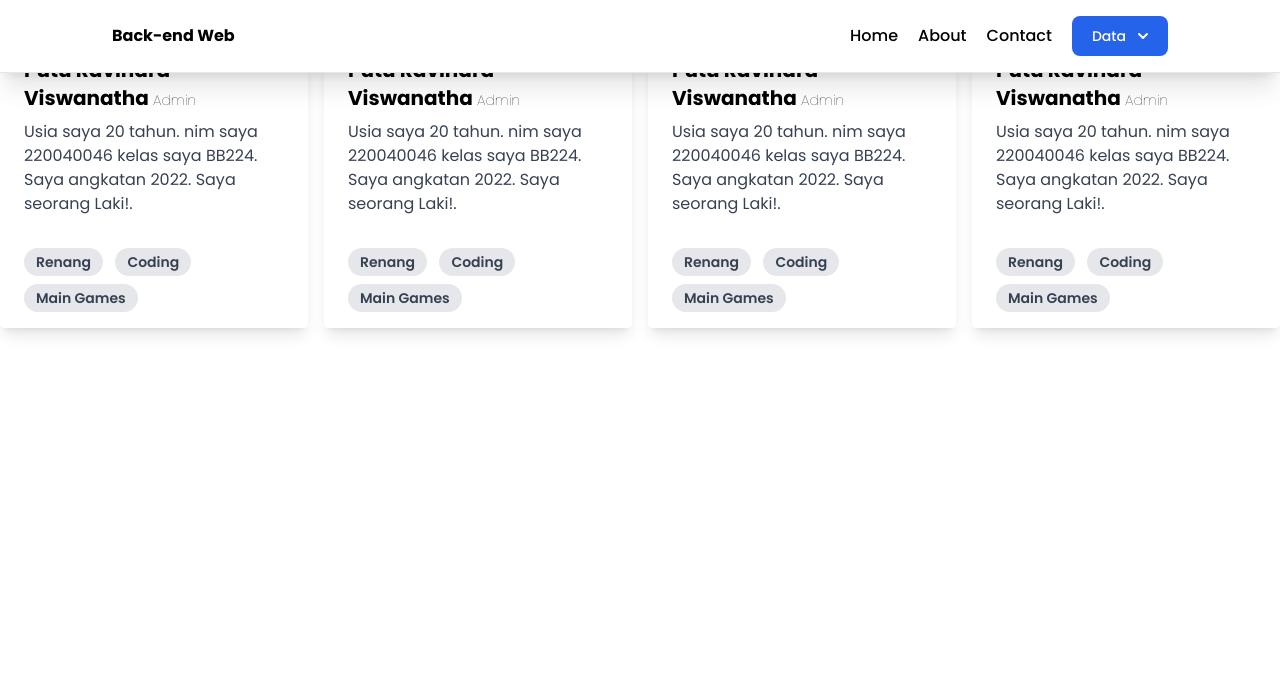
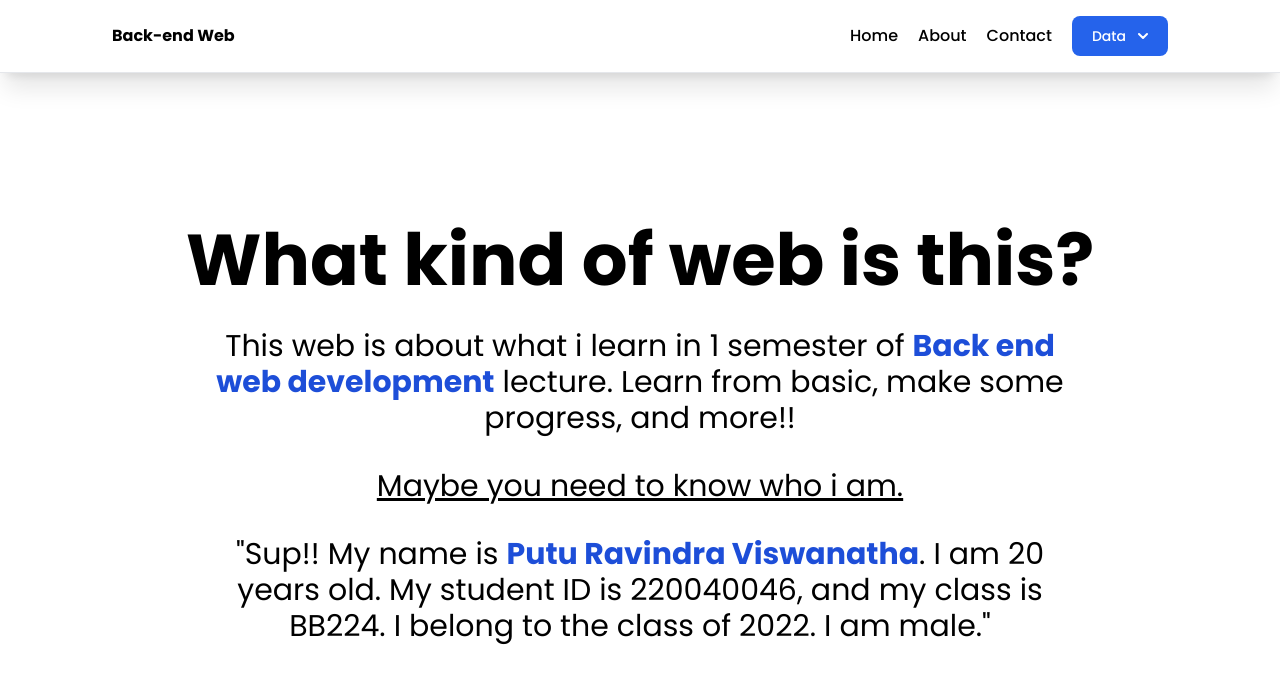
Before and after one commit to Ravsst2004/belajar-php-stikom, a PHP site: page /about.php in a window 1280 px wide. Shown: the top 684 px of the page. Run offline with PHP 8.4, Linux system fonts and the light colour scheme; some libraries are stand-ins or nearby versions.

Commit message:
Finished About Page

```diff
--- a/about.php
+++ b/about.php
@@ -13,8 +13,23 @@ $role = rand(1, 0);
 
 <?php require_once "./src/layouts/header.php" ?>
 
+<div class="flex flex-col mt-56 text-center gap-y-8">
+  <h1 class="text-7xl font-bold">What kind of web is this?</h1>
+  <p class="text-3xl ">This web is about what i learn in 1 semester of <span class="font-bold text-blue-700">Back end <br> web development</span> lecture. Learn from basic, make some <br> progress, and more!!</p>
+  <p class="text-3xl underline">Maybe you need to know who i am.</p>
+  <p class="text-3xl">"Sup!! My name is <span class="font-bold text-blue-700">Putu Ravindra Viswanatha</span>. I am 20 <br> years old. My student ID is 220040046, and my class is <br> BB224. I belong to the class of 2022. I am male."</p>
+  <!-- <div class="w-12 flex mx-auto gap-x-2">
+    <a href=""><img src="public/svg/instagram.svg" alt="instagram"></a>
+    <a href=""><img src="public/svg/facebook.svg" alt=""></a>
+  </div> -->
+</div>
+
+
+
+
+
 <!-- Card Perkenalan diri -->
-<div class="grid grid-cols-4 gap-4 mb-8">
+<!-- <div class="grid grid-cols-4 gap-4 mt-32">
   <?php for ($i = 0; $i < 4; $i++) : ?>
     <div class=" flex flex-col items-center mt-10">
       <div class=" max-w-sm rounded overflow-hidden shadow-lg">
@@ -35,7 +50,7 @@ $role = rand(1, 0);
       </div>
     </div>
   <?php endfor ?>
-</div>
+</div> -->
 
 
 <?php require_once("./src/layouts/footer.php") ?>
--- a/index.php
+++ b/index.php
@@ -23,7 +23,11 @@
       <h1>Kabataku</h1>
       <img src="public/img/Kabataku.png" alt="kabataku" class="border-2 border-black">
     </a>
-    <?php for ($i = 1; $i <= 8; $i++) : ?>
+    <a href="customer.php" class="border border-gray-300 p-4 hover:text-white hover:bg-gradient-to-br from-blue-700 ">
+      <h1>Crud PHP</h1>
+      <img src="public/img/Crud.png" alt="crud-php" class="border-2 border-black">
+    </a>
+    <?php for ($i = 1; $i <= 7; $i++) : ?>
       <div class="border border-gray-300 p-4"><?= "Coming Soon!" ?></div>
     <?php endfor ?>
   </div>
```
Also changed, not shown: public/img/Crud.png (added), public/svg/facebook.svg (added), public/svg/instagram.svg (added).
